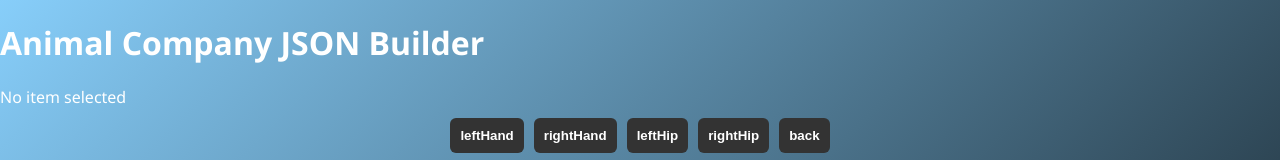
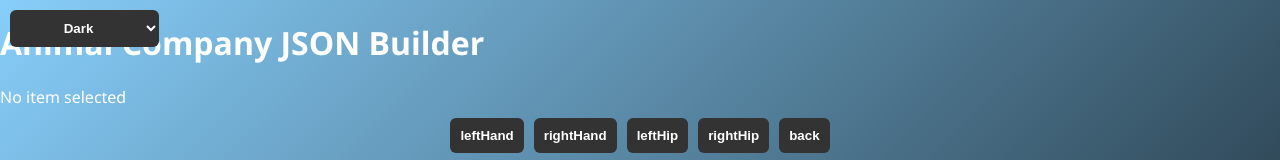
Before and after one commit to CrazyCrazy660/CrazyJsonMaker, a plain HTML site: page index.html in a window 1280 px wide. Shown: the top 160 px of the page. Drawn offline with Linux system fonts and the light colour scheme.

Commit message:
Update index.html

```diff
--- a/index.html
+++ b/index.html
@@ -10,9 +10,14 @@
 <body>
   <h1>Animal Company JSON Builder</h1>
 
+  <select id="themeDropdown">
+    <option value="default">Dark</option>
+    <option value="light">Light</option>
+    <option value="animalcompany">Animal Company</option>
+  </select>
+
   <div id="colorPreviewBox">No item selected</div>
 
-  <!-- Slots -->
   <div class="positions-bar" id="positionsBar">
     <button class="pos-btn active" data-slot="leftHand">leftHand</button>
     <button class="pos-btn" data-slot="rightHand">rightHand</button>
@@ -21,9 +26,7 @@
     <button class="pos-btn" data-slot="back">back</button>
   </div>
 
-  <!-- Main layout -->
   <div class="main-panel">
-    <!-- Item panel -->
     <div class="item-panel">
       <input id="itemSearch" placeholder="Search items..." />
       <div class="categories" id="categories">
@@ -38,7 +41,6 @@
       <button id="randomItemsBtn">Random Item</button>
     </div>
 
-    <!-- Properties -->
     <div class="properties-panel" id="propertiesPanel">
       <h2>Slot: <span id="selectedItemName">No item selected</span></h2>
 
@@ -61,10 +63,8 @@
     <pre id="output"></pre>
   </div>
 
-  <!-- Admin Access -->
   <button id="adminBtn" class="floating-admin-btn">Admin</button>
 
-  <!-- Admin Panel -->
   <div id="adminPanel" style="display: none;">
     <h2>Admin Panel</h2>
     <p>You have access to admin features.</p>
```
